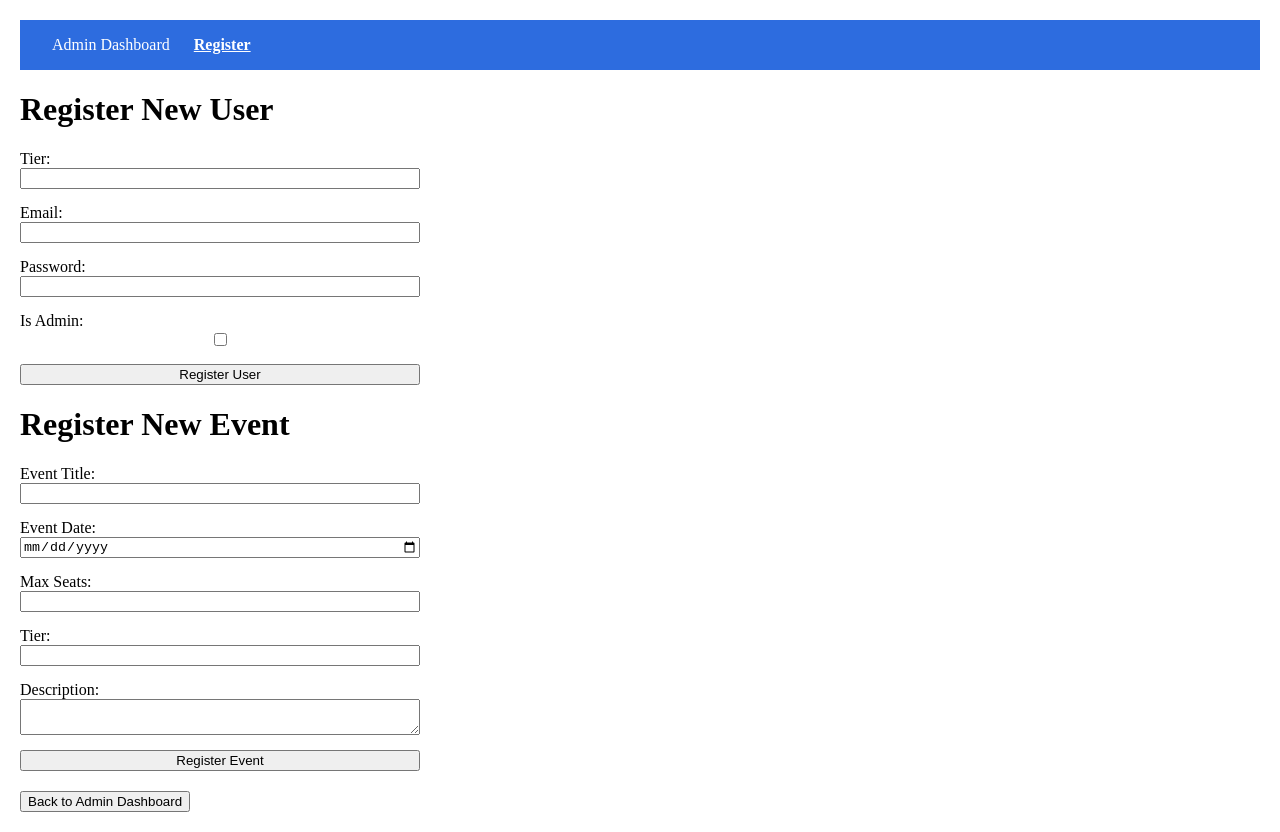
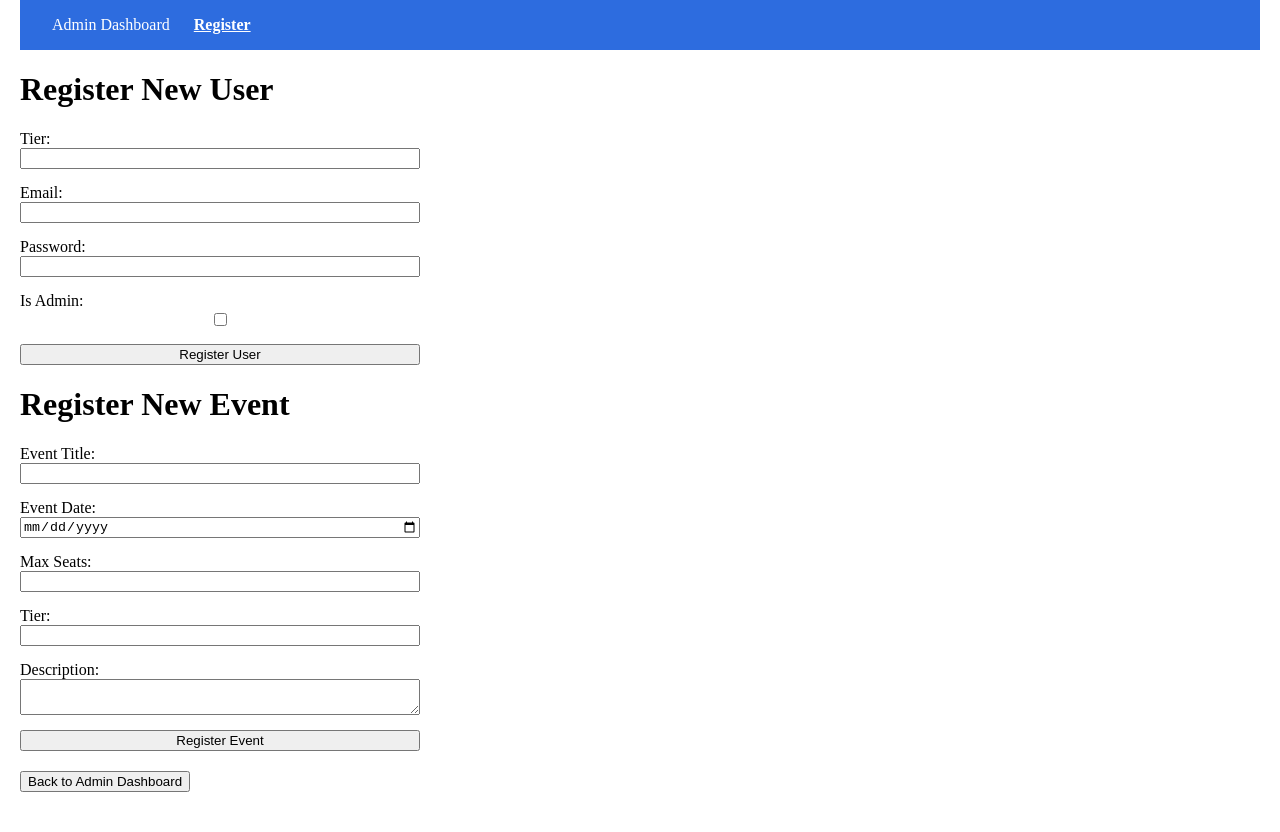
Before and after one commit to copypasting-warrior/clubms, a React (Create React App) app: page /register in a window 1280 px wide. After the commit the page ends 800 px from the top, so only its background shows below. Built offline with nearby package versions, Linux system fonts and the light colour scheme.

Commit message:
Update RegisterPage.js

```diff
--- a/src/components/RegisterPage.js
+++ b/src/components/RegisterPage.js
@@ -70,7 +70,7 @@ function RegisterPage() {
     };
 
     return (
-        <div style={{ padding: '20px' }}>
+        <div style={{paddingLeft: '20px',paddingRight: '20px' }}>
             <AdminNavBar />
             <h1>Register New User</h1>
             <form onSubmit={handleUserSubmit} style={{ display: 'flex', flexDirection: 'column', gap: '15px', maxWidth: '400px' }}>
```
